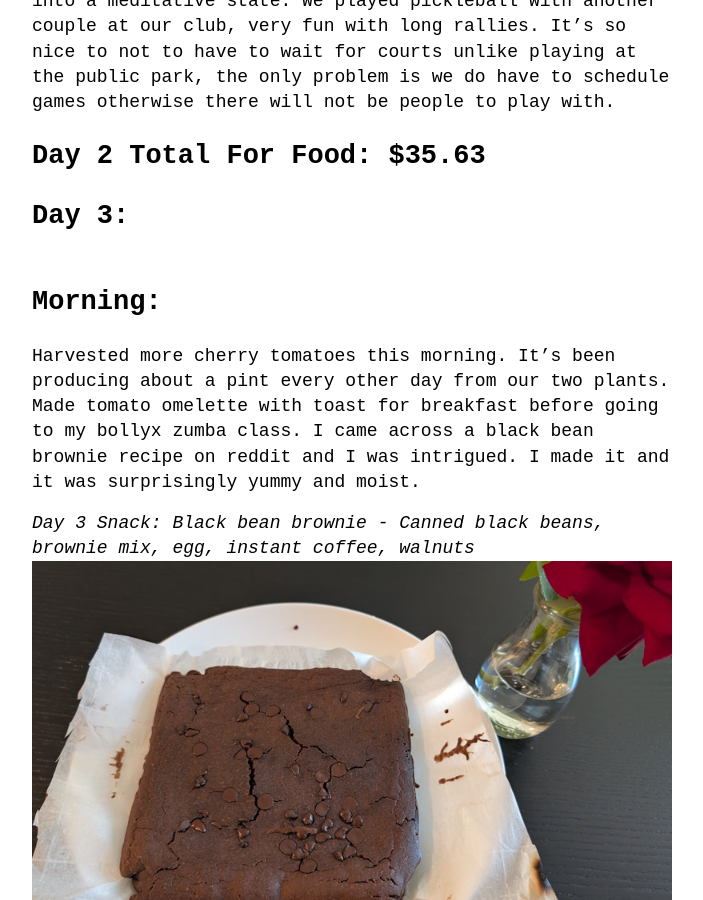
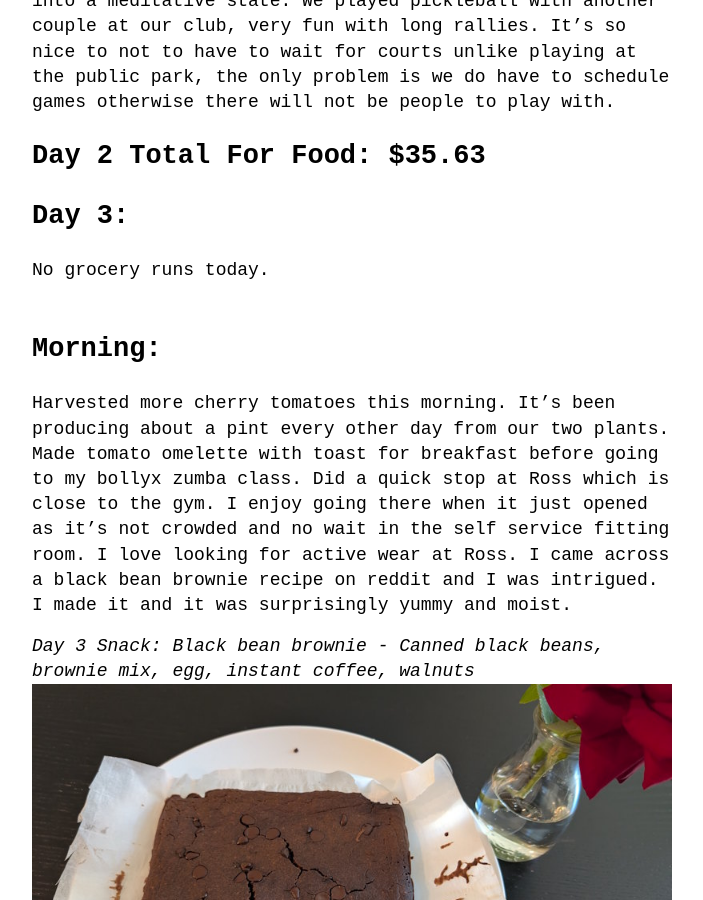
Before and after one commit to groceryshoppingisfun/weeklyfoodjournal, a Jekyll site: the page built from _posts/2025-06-16-Thai-Inspired-Cooking-Week.md, in a window 1280 px wide and 900 px high, scrolled down 5330 px. Shown: the whole window, without its empty margins (288-991 px from the left). Built offline with Jekyll 4.4.1, drawn with Linux system fonts in a browser that asks for light colours.

Commit message:
Update 2025-06-16-Thai-Inspired-Cooking-Week.md

```diff
--- a/_posts/2025-06-16-Thai-Inspired-Cooking-Week.md
+++ b/_posts/2025-06-16-Thai-Inspired-Cooking-Week.md
@@ -58,9 +58,10 @@ He made dinner for us tonight, baked cod. I made a vegetable soup with corn. It'
 # Day 2 Total For Food: $35.63
 
 # Day 3:
+No grocery runs today.
 
 ## Morning:
-Harvested more cherry tomatoes this morning. It's been producing about a pint every other day from our two plants. Made tomato omelette with toast for breakfast before going to my bollyx zumba class. I came across a black bean brownie recipe on reddit and I was intrigued. I made it and it was surprisingly yummy and moist.
+Harvested more cherry tomatoes this morning. It's been producing about a pint every other day from our two plants. Made tomato omelette with toast for breakfast before going to my bollyx zumba class. Did a quick stop at Ross which is close to the gym. I enjoy going there when it just opened as it's not crowded and no wait in the self service fitting room. I love looking for active wear at Ross.  I came across a black bean brownie recipe on reddit and I was intrigued. I made it and it was surprisingly yummy and moist.
 
 *Day 3 Snack: Black bean brownie - Canned black beans, brownie mix, egg, instant coffee, walnuts*
 ![black bean brownie](assets/images/black-bean-brownie.jpg)
```
